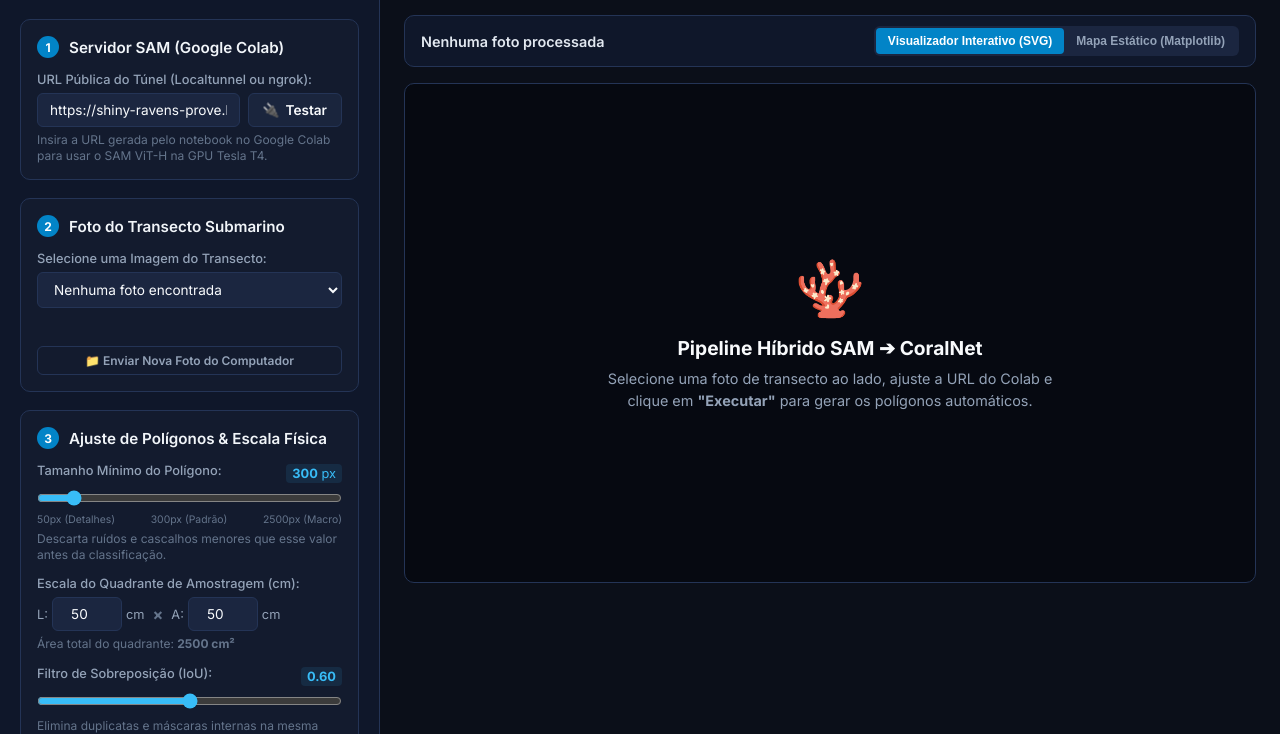
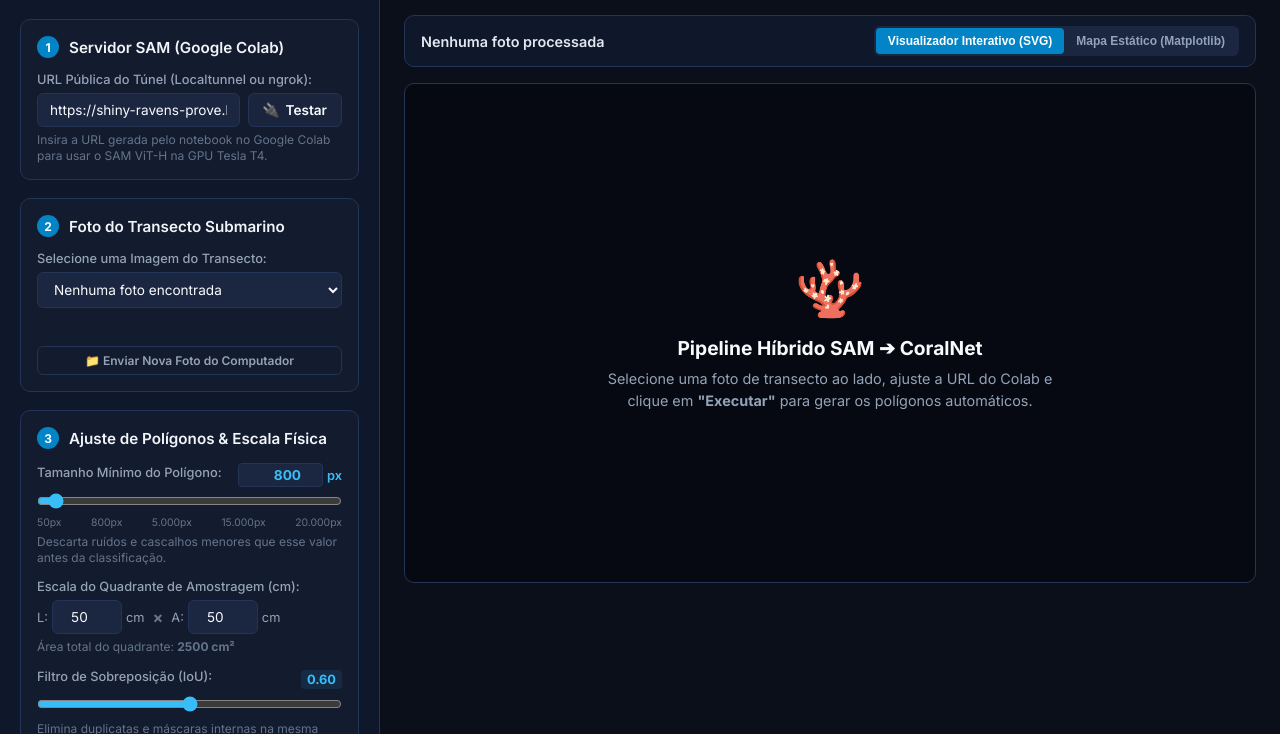
Before and after one commit to mateusfel/coralnet-sam, a Flask app: page / in a window 1280 px wide. Shown: the part 77-811 px from the top of the page. Run offline with Flask 3, Linux system fonts and the light colour scheme; data that the repository does not hold is empty; some libraries are stand-ins or nearby versions.

Commit message:
Expand minimum polygon area control up to 20,000 px with synchronized direct number input and slider

```diff
--- a/static/css/style.css
+++ b/static/css/style.css
@@ -242,6 +242,38 @@ label {
   background-color: rgba(56, 189, 248, 0.1);
   padding: 2px 6px;
   border-radius: 4px;
+}
+
+.min-area-badge-container {
+  display: flex;
+  align-items: center;
+  gap: 4px;
+}
+
+.min-area-num-input {
+  width: 85px;
+  background-color: var(--bg-input);
+  border: 1px solid var(--border-color);
+  border-radius: 4px;
+  color: var(--accent);
+  font-weight: 700;
+  font-size: 0.85rem;
+  text-align: right;
+  padding: 3px 6px;
+  font-family: inherit;
+  transition: all 0.2s;
+}
+
+.min-area-num-input:focus {
+  outline: none;
+  border-color: var(--border-focus);
+  box-shadow: 0 0 0 2px rgba(56, 189, 248, 0.2);
+}
+
+.px-unit {
+  font-size: 0.8rem;
+  color: var(--accent);
+  font-weight: 600;
 }
 
 .slider {
--- a/static/js/main.js
+++ b/static/js/main.js
@@ -11,6 +11,7 @@ document.addEventListener("DOMContentLoaded", () => {
   const fileInput = document.getElementById("file-input");
 
   const minAreaSlider = document.getElementById("min-area-slider");
+  const minAreaInput = document.getElementById("min-area-input");
   const minAreaVal = document.getElementById("min-area-val");
   const iouSlider = document.getElementById("iou-slider");
   const iouVal = document.getElementById("iou-val");
@@ -52,10 +53,22 @@ document.addEventListener("DOMContentLoaded", () => {
   let currentResult = null;
   let activeViewMode = "interactive"; // 'interactive' or 'rendered'
 
-  // 1. Min Area Slider & Quadrat Scale
+  // 1. Min Area Slider & Direct Input
   minAreaSlider.addEventListener("input", (e) => {
-    minAreaVal.textContent = e.target.value;
+    if (minAreaInput) minAreaInput.value = e.target.value;
   });
+
+  if (minAreaInput) {
+    minAreaInput.addEventListener("input", (e) => {
+      let val = parseInt(e.target.value, 10);
+      if (!isNaN(val)) {
+        if (val > parseInt(minAreaSlider.max, 10)) {
+          minAreaSlider.max = val;
+        }
+        minAreaSlider.value = val;
+      }
+    });
+  }
 
   iouSlider.addEventListener("input", (e) => {
     iouVal.textContent = parseFloat(e.target.value).toFixed(2);
@@ -217,8 +230,9 @@ document.addEventListener("DOMContentLoaded", () => {
       return;
     }
 
-    const colabUrl = colabUrlInput.value.trim();
-    const minArea = parseInt(minAreaSlider.value, 10);
+    const minArea = minAreaInput
+      ? parseInt(minAreaInput.value, 10) || parseInt(minAreaSlider.value, 10)
+      : parseInt(minAreaSlider.value, 10);
     const iouThresh = parseFloat(iouSlider.value);
     const quadratWVal = parseFloat(quadratW.value) || 50;
     const quadratHVal = parseFloat(quadratH.value) || 50;
--- a/templates/index.html
+++ b/templates/index.html
@@ -90,25 +90,30 @@
           <h2>Ajuste de Polígonos & Escala Física</h2>
         </div>
 
-        <!-- Minimum Polygon Area Slider -->
+        <!-- Minimum Polygon Area Slider & Direct Number Input -->
         <div class="form-group">
           <div class="label-with-value">
             <label for="min-area-slider">Tamanho Mínimo do Polígono:</label>
-            <span class="value-badge"><strong id="min-area-val">300</strong> px</span>
+            <div class="min-area-badge-container">
+              <input type="number" id="min-area-input" class="min-area-num-input" min="50" max="100000" step="50" value="800">
+              <span class="px-unit">px</span>
+            </div>
           </div>
           <input
             type="range"
             id="min-area-slider"
             min="50"
-            max="2500"
-            value="300"
+            max="20000"
+            value="800"
             step="50"
             class="slider"
           >
           <div class="slider-marks">
-            <span>50px (Detalhes)</span>
-            <span>300px (Padrão)</span>
-            <span>2500px (Macro)</span>
+            <span>50px</span>
+            <span>800px</span>
+            <span>5.000px</span>
+            <span>15.000px</span>
+            <span>20.000px</span>
           </div>
           <small class="help-text">
             Descarta ruídos e cascalhos menores que esse valor antes da classificação.
```
